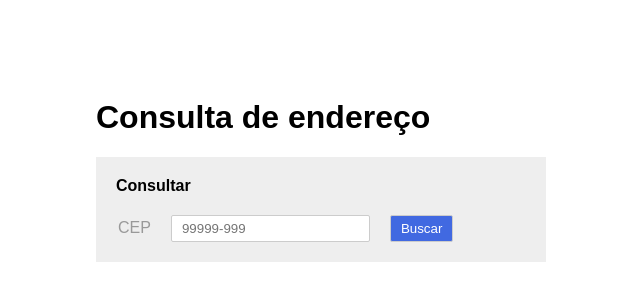
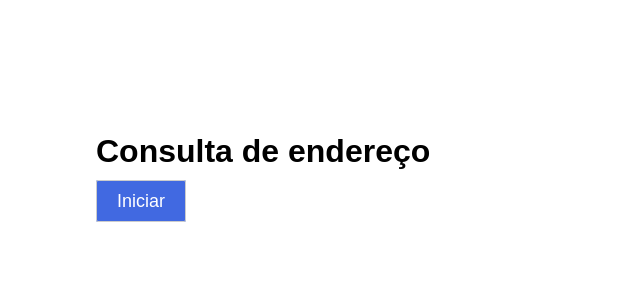
Before and after one commit to phillfelix/consulta-cep, a React (Create React App) app: page / in a window 1280 px wide. Shown: the part 230-530 px from the top of the page, without its empty margins (319-959 px from the left). Built offline with nearby package versions, Linux system fonts and the light colour scheme.

Commit message:
Unificação das mensagens de erro e router

```diff
--- a/src/components/CepForm.js
+++ b/src/components/CepForm.js
@@ -6,8 +6,7 @@ class CepForm extends Component {
   constructor(props) {
     super(props);
     this.state = {
-      cep: '',
-      error: null
+      cep: null
     };
     this.cepInput = React.createRef();
 
@@ -19,23 +18,27 @@ class CepForm extends Component {
 
   handleChange(event) {
     this.setState({
-      cep: event.target.value,
-      error: this.state.error
+      cep: event.target.value
     });
   }
 
   handleSubmit(event) {
     event.preventDefault();
-    if(this.isValidCep()) {
+    if(this.validateCep()) {
       const jsonp = `https://viacep.com.br/ws/${this.state.cep.replace('-', '')}/json/?callback=handleCepRequest`;
       const script = document.createElement('script');
       script.src = jsonp;
       document.getElementsByTagName('head')[0].appendChild(script);
       this.cepInput.blur();
+    } else {
+      this.props.onSubmit({
+        erro: 'Preencha um CEP no formato 99999-999'
+      })
     }
   }
 
   handleCepRequest(cepInfo) {
+    if (cepInfo.erro) cepInfo.erro = "Endereço não encontrado"
     this.props.onSubmit(cepInfo);
   }
 
@@ -45,17 +48,14 @@ class CepForm extends Component {
   }
 
   validateCep() {
+    const valid = this.isValidCep();
     this.setState({
-      cep: this.state.cep,
-      error: !this.isValidCep()
+      cep: this.state.cep
     });
+    return valid;
   }
 
   render() {
-    let showError;
-    if(this.state.error) {
-      showError = <p className="error">Preencha um CEP no formato 99999-999</p>
-    }
     return (
       <form className="cep-form" onSubmit={this.handleSubmit}>
         <h3>Consultar</h3>
@@ -72,7 +72,6 @@ class CepForm extends Component {
           />
           <input type="submit" className="form-btn" value="Buscar" />
         </fieldset>
-        {showError}
       </form>
     );
   }
--- /dev/null
+++ b/src/components/Home.css
@@ -0,0 +1,9 @@
+.start-btn {
+  border-radius: 2px;
+  border: #ccc 1px solid;
+  padding: 10px 20px;
+  background: royalblue;
+  color: #fff;
+  text-decoration: none;
+  font-size: 18px;
+}
--- /dev/null
+++ b/src/components/Home.js
@@ -0,0 +1,20 @@
+import React, { Component } from 'react';
+import './Home.css';
+import {Link} from 'react-router-dom';
+
+class Home extends Component {
+  render() {
+    return (
+      <div className="App">
+        <header className="App-header">
+          <h1 className="App-title">Consulta de endereço</h1>
+        </header>
+        <p>
+          <Link to="/consulta" className="start-btn">Iniciar</Link>
+        </p>
+      </div>
+    )
+  }
+}
+
+export default Home;
--- a/src/App.js
+++ b/src/components/SearchAddress.js
@@ -1,9 +1,9 @@
 import React, { Component } from 'react';
-import './App.css';
-import CepForm from './components/CepForm';
-import Address from './components/Address';
+import './SearchAddress.css';
+import CepForm from './CepForm';
+import Address from './Address';
 
-class App extends Component {
+class SearchAddress extends Component {
   constructor(props) {
     super(props);
     this.state = {
@@ -20,8 +20,9 @@ class App extends Component {
       address: null,
       error: null
     };
+    console.log(address);
     if(address.erro) {
-      state.error = true
+      state.error = address.erro
     } else {
       state.address = address;
     }
@@ -40,7 +41,7 @@ class App extends Component {
     if(this.state.address) {
       showMap = <Address address={this.state.address} onClose={this.cleanAddress}/>;
     }  else if(this.state.error){
-      showMap = <p className="error">Endereço não encontrado</p>
+      showMap = <p className="error">{this.state.error}</p>
     }
 
     return (
@@ -55,4 +56,4 @@ class App extends Component {
   }
 }
 
-export default App;
+export default SearchAddress;
--- a/src/index.js
+++ b/src/index.js
@@ -1,8 +1,18 @@
 import React from 'react';
 import ReactDOM from 'react-dom';
 import './index.css';
-import App from './App';
+import Home from './components/Home';
+import SearchAddress from './components/SearchAddress';
 import registerServiceWorker from './registerServiceWorker';
+import { BrowserRouter, Switch, Route } from 'react-router-dom';
 
-ReactDOM.render(<App />, document.getElementById('root'));
+ReactDOM.render(
+  <BrowserRouter>
+    <Switch>
+      <Route path="/" exact={true} component={Home} />
+      <Route path="/consulta" component={SearchAddress} />
+      {/* <Route path="*" component={NotFound} /> */}
+    </Switch>
+  </BrowserRouter>
+  , document.getElementById('root'));
 registerServiceWorker();
```
Also changed, not shown: src/components/SearchAddress.css (renamed from src/App.css), 1 other file (tests, documents, lock files or other folders).
